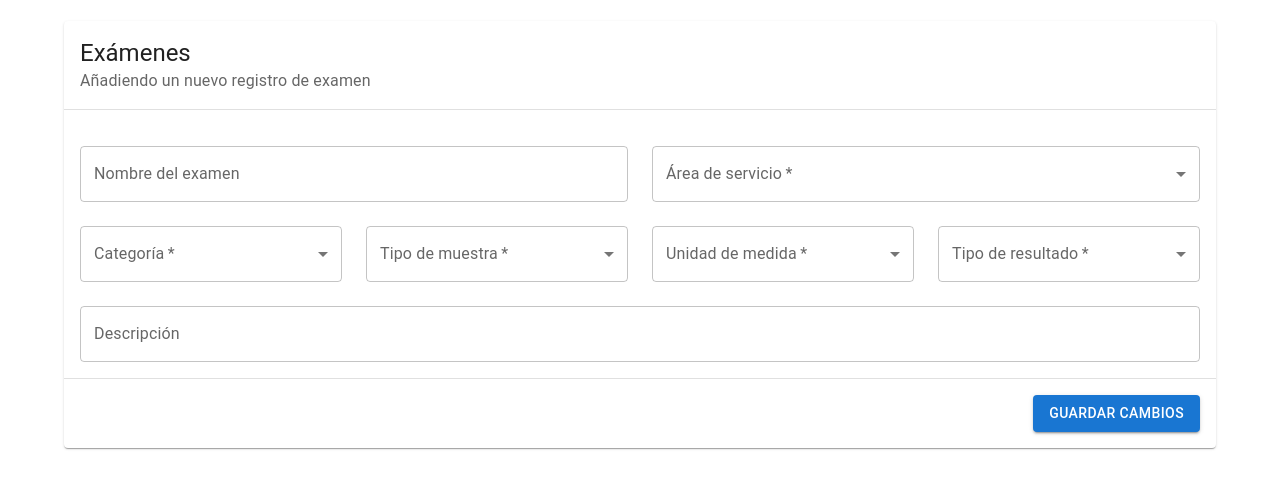
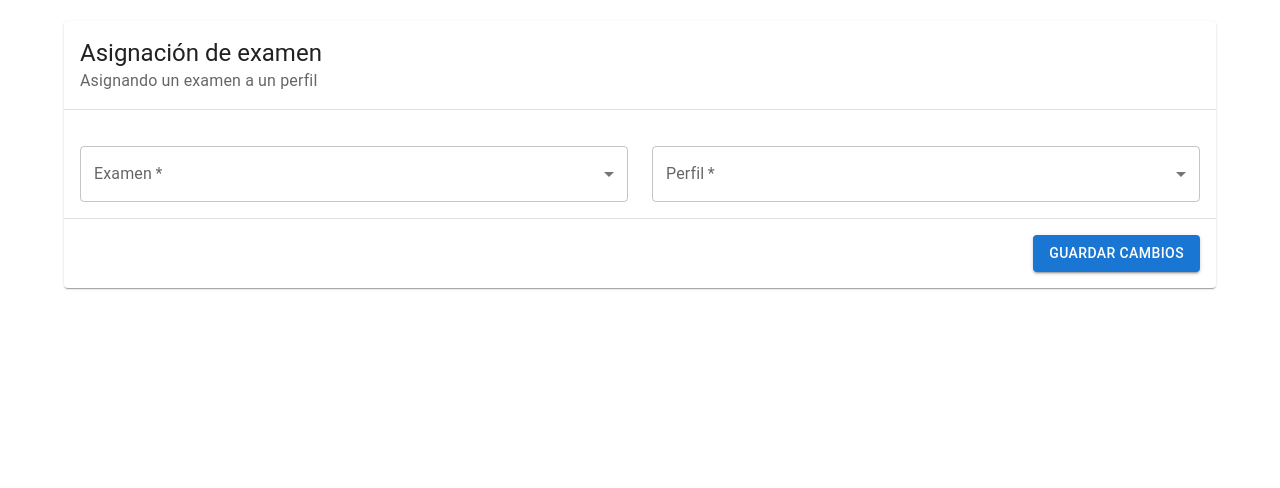
Before and after one commit to frabelle/RolyLab, a React (Create React App) app: page / in a window 1280 px wide. Shown: the top 488 px of the page. Built offline with nearby package versions, Linux system fonts and the light colour scheme.

Commit message:
agregando el asignar

```diff
--- a/src/App.js
+++ b/src/App.js
@@ -2,6 +2,7 @@ import MuithemeProvider from '@mui/material/styles/ThemeProvider';
 import React from 'react';
 import theme from './components/tools/Theme';
 import RegistrarExamen from './components/exams/Registrar';
+import AsignarExamen from './components/exams/Asignar';
 import ListarExamen from './components/exams/Lista'
 import Form from './pages/FormInsert'
 
@@ -10,7 +11,7 @@ function App() {
     <MuithemeProvider theme={theme}>
       <h1 style={{textAlign:"center"}}></h1>
 
-      <RegistrarExamen/>
+      <AsignarExamen/>
     </MuithemeProvider>
   );
 }
--- /dev/null
+++ b/src/components/exams/Asignar.js
@@ -0,0 +1,96 @@
+import { Button, Container, Grid, Select, TextField, Typography, InputLabel, FormControl, MenuItem} from '@mui/material';
+import React from 'react';
+import styles from '../tools/Styles';
+import {
+    Box,
+    Card,
+    CardContent,
+    CardHeader,
+    Divider
+  } from '@mui/material';
+
+const AsignarExamen = () =>{
+    return(
+        <Container component="main" maxWidth="lg" justify = "center">
+            <div style={styles.paper}>
+
+                <Card>
+
+                    <CardHeader
+                    subheader="Asignando un examen a un perfil"
+                    title="Asignación de examen"
+                    />
+
+                    <Divider />
+
+                    <CardContent>
+                        <form style={styles.form}>
+                            <Grid container spacing={3}>
+
+                                <Grid item xs={12} md={6}>
+                                    <TextField
+                                        fullWidth
+                                        label="Examen"
+                                        name="state"
+                                        required
+                                        select
+                                        SelectProps={{ native: true }}
+                                        variant="outlined"
+                                        >
+
+                                        <MenuItem value={10}>Ten</MenuItem>
+                                        <MenuItem value={20}>Twenty</MenuItem>
+                                        <MenuItem value={30}>Thirty</MenuItem>
+
+                                    </TextField>
+                                </Grid>
+
+                                <Grid item xs={12} md={6}>
+                                    <TextField
+                                        fullWidth
+                                        label="Perfil"
+                                        name="state"
+                                        required
+                                        select
+                                        SelectProps={{ native: true }}
+                                        variant="outlined"
+                                        >
+
+                                        <MenuItem value={10}>Ten</MenuItem>
+                                        <MenuItem value={20}>Twenty</MenuItem>
+                                        <MenuItem value={30}>Thirty</MenuItem>
+
+                                    </TextField>
+                                </Grid>
+
+                            </Grid>
+                        </form>
+                    </CardContent>
+
+                    <Divider />
+
+                    <Box
+                    sx={{
+                        display: 'flex',
+                        justifyContent: 'flex-end',
+                        p: 2
+                    }}
+                    >
+                        <Grid item xs={12} md={2}>
+                            <Button type="submit" fullWidth variant="contained" color="primary">
+                                Guardar cambios
+                            </Button>
+                        </Grid>
+
+                    </Box>
+                </Card>
+
+            </div>
+        </Container>
+
+
+
+    )
+}
+
+export default AsignarExamen;
```
